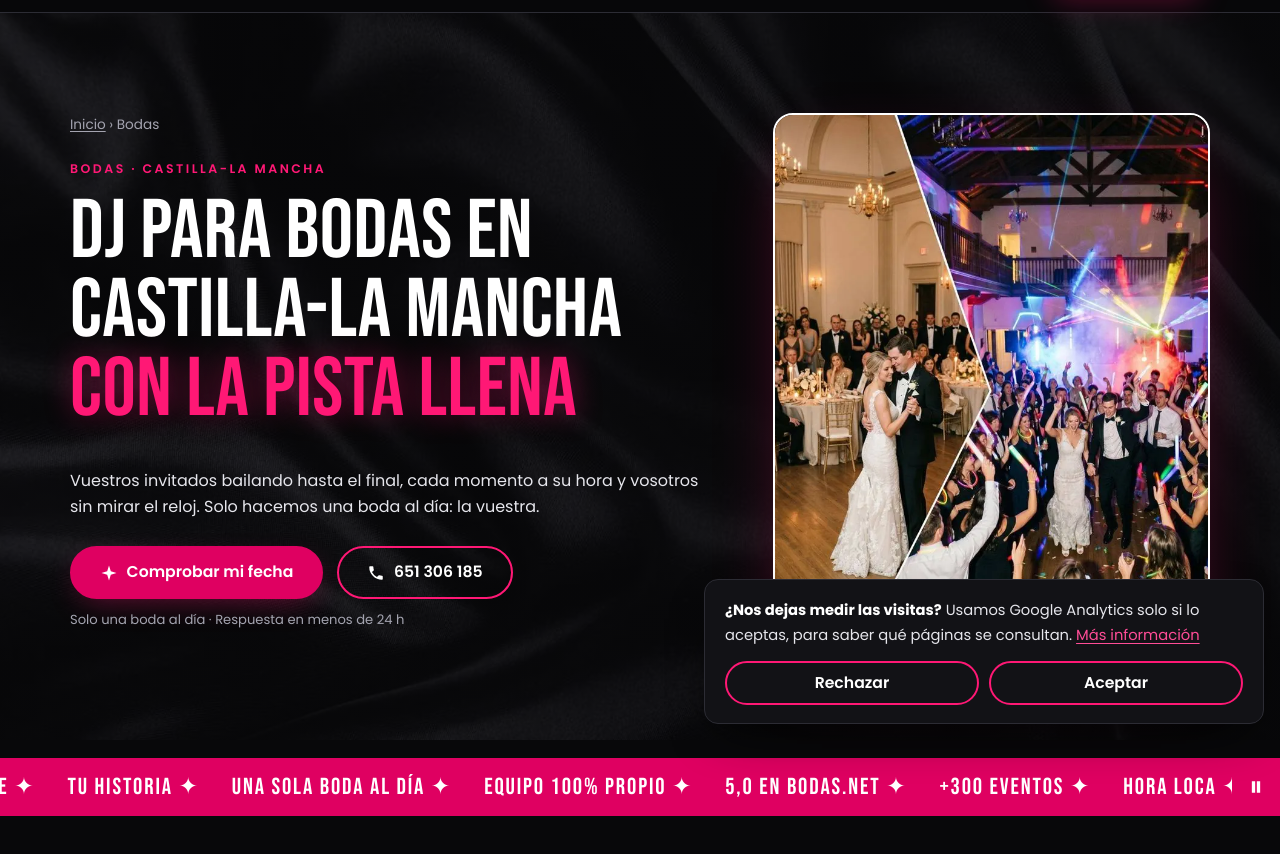
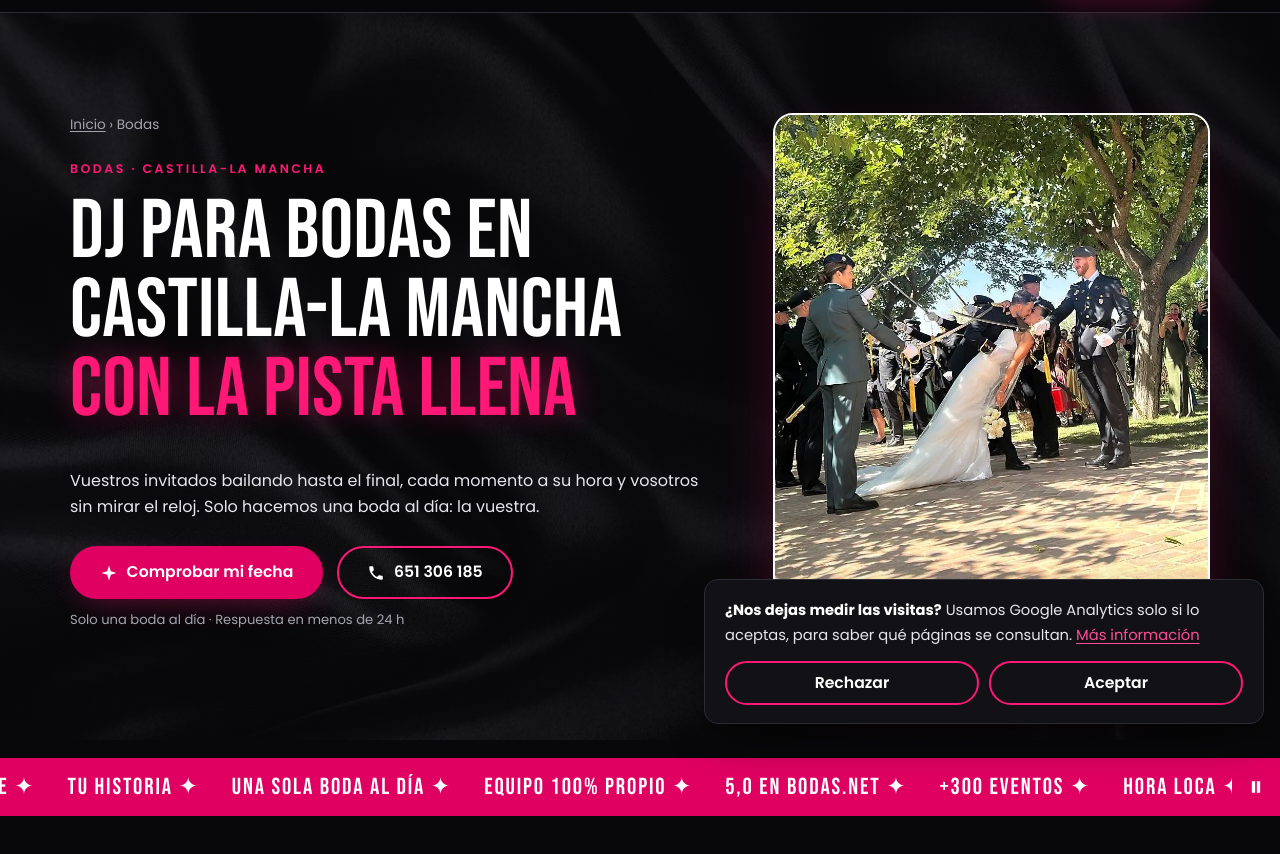
Before and after one commit to doblebeatshow/doblebeatshow.github.io, a plain HTML site: page bodas/index.html in a window 1280 px wide. Shown: the part 60-914 px from the top of the page. Drawn offline with Linux system fonts and the light colour scheme.

Commit message:
Sustituir la foto de bodas hecha con IA por una original
- Nueva foto real de los novios bajo el arco de sables, recortada a 4:5 (844x1055) y ajustada: img/boda.webp e img/boda.jpg (antes coctel).
- Se usa en la portada de /bodas/, la foto «Cóctel» del paquete Boda completa, la galería y las tarjetas «Bodas» de la portada, verbenas, eventos privados y empresas.
- Texto alternativo descriptivo de la foto real.

Co-Authored-By: Claude Opus 5.5 <noreply@anthropic.com>

```diff
--- a/bodas/index.html
+++ b/bodas/index.html
@@ -39,7 +39,7 @@ try { var cc = JSON.parse(localStorage.getItem('doblebeat-cookies') || 'null');
 <link rel="icon" href="/favicon.ico" sizes="48x48">
 <link rel="icon" type="image/png" sizes="192x192" href="../img/favicon.png">
 <link rel="apple-touch-icon" href="../img/apple-touch-icon.png">
-<link rel="preload" as="image" href="../img/boda-baile.webp" imagesrcset="../img/movil/boda-baile.webp 720w, ../img/boda-baile.webp 967w" imagesizes="(max-width: 500px) 90vw, 440px" fetchpriority="high">
+<link rel="preload" as="image" href="../img/boda.webp" fetchpriority="high">
 <link rel="preload" as="font" type="font/woff2" href="../fonts/bebas-neue-400.woff2" crossorigin>
 <link rel="preload" as="font" type="font/woff2" href="../fonts/poppins-400.woff2" crossorigin>
 <link rel="stylesheet" href="../css/estilo.css?v=19">
@@ -74,7 +74,7 @@ try { var cc = JSON.parse(localStorage.getItem('doblebeat-cookies') || 'null');
       </div>
       <p class="micro">Solo una boda al día · Respuesta en menos de 24 h</p>
     </div>
-    <div class="foto aparece visible"><img src="../img/boda-baile.webp" srcset="../img/movil/boda-baile.webp 720w, ../img/boda-baile.webp 967w" sizes="(max-width: 500px) 90vw, 440px" alt="Bodas con Doblebeat Show" width="967" height="1200" fetchpriority="high"></div>
+    <div class="foto aparece visible"><img src="../img/boda.webp" alt="Novios besándose bajo un arco de sables a la salida de su boda" width="844" height="1055" fetchpriority="high"></div>
   </div>
 </section>
 <div class="cinta" role="group" aria-label="Lo esencial de Doblebeat Show"><div class="pista"><div class="grupo"><span>Tu boda ✦</span><span>Tu noche ✦</span><span>Tu historia ✦</span><span>Una sola boda al día ✦</span><span>Equipo 100% propio ✦</span><span>5,0 en Bodas.net ✦</span><span>+300 eventos ✦</span><span>Hora Loca ✦</span><span>Fuego frío ✦</span></div><div class="grupo" aria-hidden="true"><span>Tu boda ✦</span><span>Tu noche ✦</span><span>Tu historia ✦</span><span>Una sola boda al día ✦</span><span>Equipo 100% propio ✦</span><span>5,0 en Bodas.net ✦</span><span>+300 eventos ✦</span><span>Hora Loca ✦</span><span>Fuego frío ✦</span></div></div></div>
@@ -152,7 +152,7 @@ try { var cc = JSON.parse(localStorage.getItem('doblebeat-cookies') || 'null');
         <p class="resumen">Todo el día resuelto con un solo equipo, de la ceremonia a la última canción.</p>
         <div class="momentos">
           <figure><img src="../img/ceremonia.webp" alt="Ceremonia civil sonorizada al aire libre" width="458" height="326" loading="lazy" decoding="async"><figcaption>Ceremonia</figcaption></figure>
-          <figure><img src="../img/coctel.webp" alt="Salida de los novios tras la ceremonia" width="458" height="326" loading="lazy" decoding="async"><figcaption>Cóctel</figcaption></figure>
+          <figure><img src="../img/boda.webp" alt="Salida de los novios tras la ceremonia" width="844" height="1055" loading="lazy" decoding="async"><figcaption>Cóctel</figcaption></figure>
         </div>
         <ul class="lista-check">
           <li><b>Ceremonia, cóctel y banquete</b> sonorizados</li>
--- a/js/fotos.js
+++ b/js/fotos.js
@@ -8,7 +8,7 @@ window.FOTOS = [
   { src: "img/hora-loca-novia.webp", categoria: "horaloca", alt: "Novia e invitados con atrezzo de plumas en la Hora Loca" },
   { src: "img/boda-grupo.webp", categoria: "boda", alt: "Novios e invitados en la pista de baile bajo una pérgola iluminada" },
   { src: "img/ceremonia.webp", categoria: "boda", alt: "Ceremonia civil al aire libre sonorizada por Doblebeat Show" },
-  { src: "img/coctel.webp", categoria: "boda", alt: "Salida de los novios bajo arco de sables" },
+  { src: "img/boda.webp", categoria: "boda", alt: "Salida de los novios bajo arco de sables" },
   { src: "img/galeria/foto-001.webp", categoria: "equipo", alt: "Cabina de DJ de Doblebeat Show con focos y guirnaldas de luces" },
   { src: "img/galeria/foto-002.webp", categoria: "horaloca", alt: "Invitados con un cañón de efectos y humo junto a la cabina de Doblebeat Show" },
   { src: "img/galeria/foto-003.webp", categoria: "boda", alt: "Invitados sentados bajo una carpa en una ceremonia al aire libre" },
```
Also changed, not shown: empresas/index.html (+1 -1 lines), eventos-privados/index.html (+1 -1 lines), index.html (+1 -1 lines), verbenas/index.html (+1 -1 lines), img/boda.jpg (added), img/boda.webp (added), img/coctel.jpg (deleted), img/coctel.webp (deleted).
